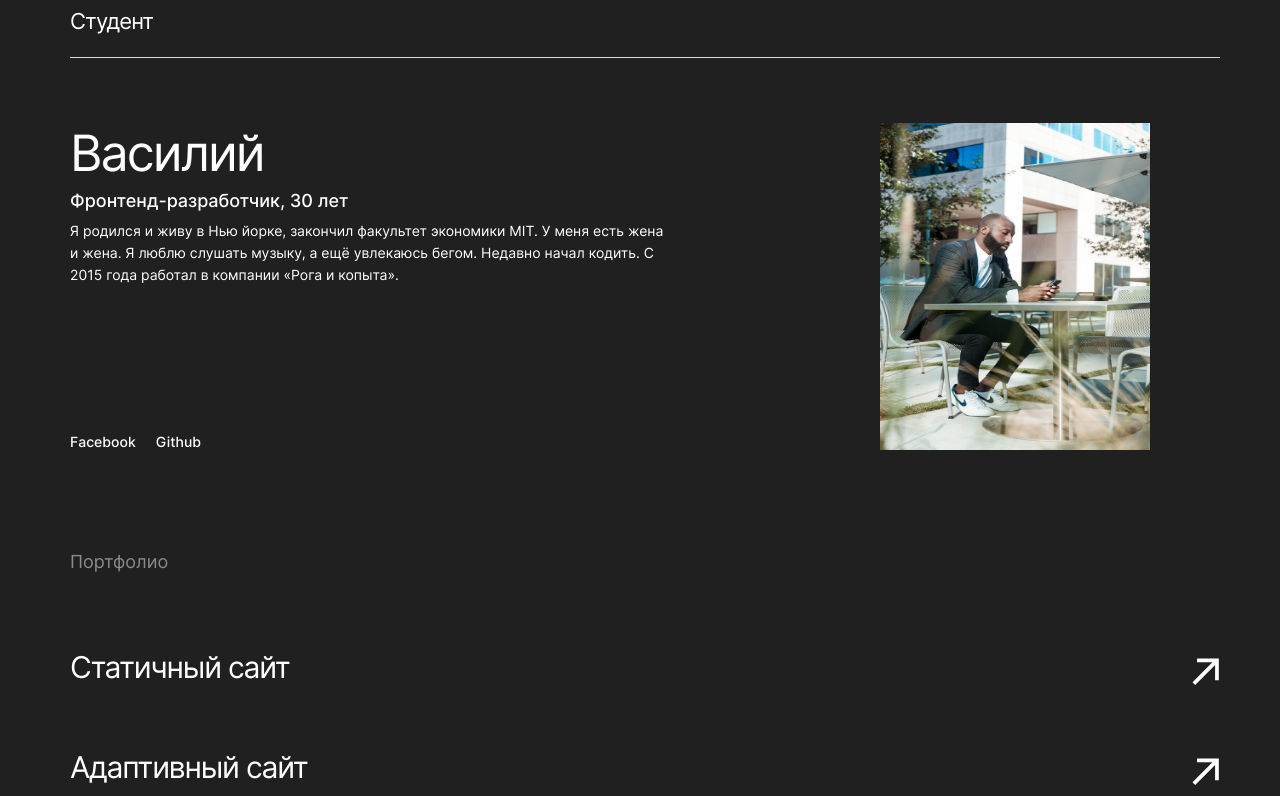
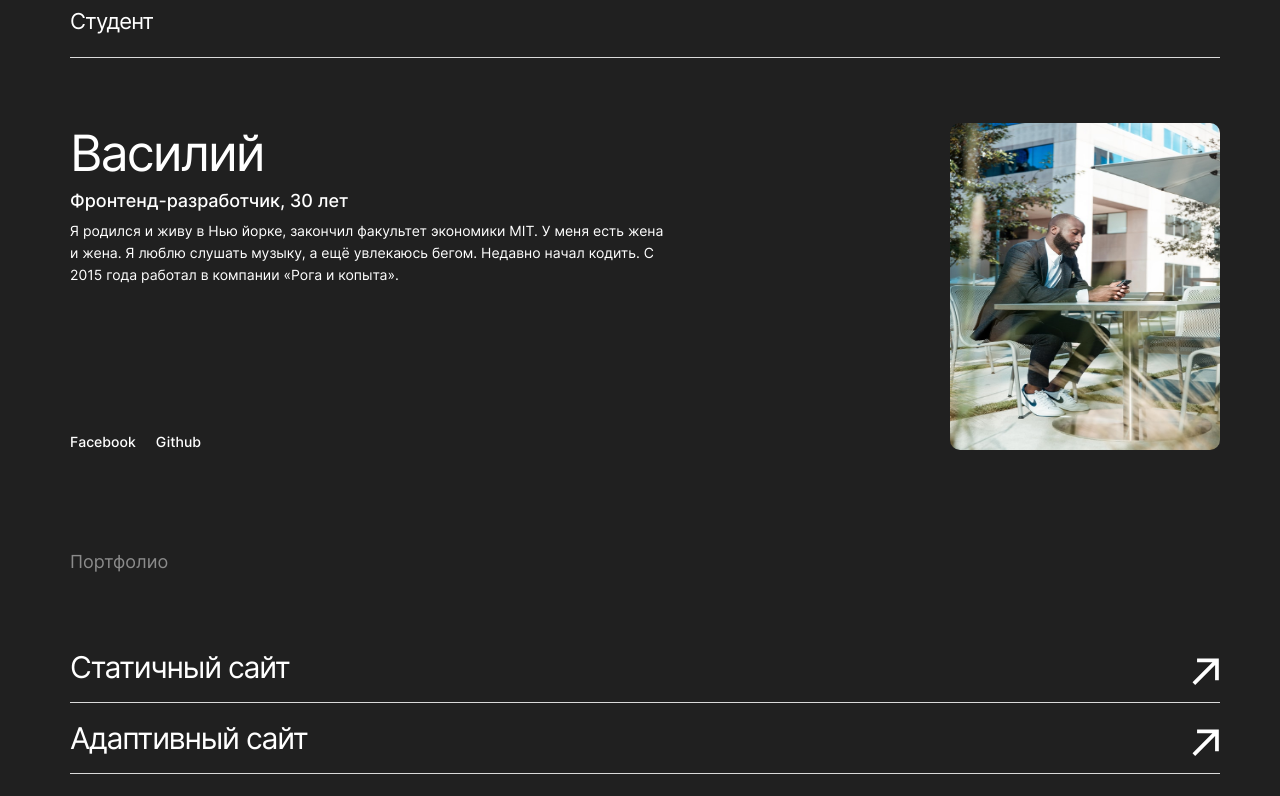
Before and after one commit to Dashnik/movies-explorer-frontend, a React (Create React App) app: page / in a window 1280 px wide. Shown: the part 1940-2736 px from the top of the page. Built offline with nearby package versions, Linux system fonts and the light colour scheme.

Commit message:
Refactor: legacy comments were removed.

```diff
--- a/src/components/Main/AboutMe.css
+++ b/src/components/Main/AboutMe.css
@@ -97,12 +97,13 @@
   grid-row: 3/7;
   grid-column: 2/3;
   align-self: flex-end;
+  justify-self: right;
+  border-radius: 10px;
 }
 
 @media screen and (max-width: 800px){
   .aboutMe {
     grid-template-columns: 1fr 255px;
-    /* grid-template-rows: 117px 23px 106px 34px 128px 104px 91px; */
     grid-template-rows: 117px 23px 106px 54px minmax(195px, 285px) 17px minmax(1px, 91px);
   }
 
@@ -160,7 +161,7 @@
     grid-area: 3/1/4/2;
     width: 292px;
     height: 352px;
-    width: 100%;
+    justify-self: left;
   }
 
   .aboutMe__container-links{
--- a/src/components/Main/Portfolio.css
+++ b/src/components/Main/Portfolio.css
@@ -27,8 +27,12 @@
   list-style-type: none;
 }
 
+.portfolio__links{
+  border-bottom: 1px solid #dadada;
+  margin-bottom: 10px;
+}
+
 .portfolio__link{
-
   background-color: #202020;
   border:0;
   font-weight: normal;
@@ -38,9 +42,6 @@
   color: #ffffff;
   margin: 0;
   cursor: pointer;
-  border-bottom: 1px solid #dadada;
-  margin-bottom: 20px;
-  padding-bottom: 20px;
   display: flex;
   flex-direction: row;
   justify-content: space-between;
@@ -57,7 +58,7 @@
 
 .portfolio__logo{
 
-  width: 29px;
+  max-width: 29px;
   height: 60px;
 }
 
--- a/src/components/Main/Portfolio.js
+++ b/src/components/Main/Portfolio.js
@@ -8,7 +8,7 @@ function Portfolio(props) {
       <div className="portfolio">
         <h3 className="portfolio__title">Портфолио</h3>
         <ul className="portfolio__container">
-          <li>
+          <li className="portfolio__links">
           <a href="https://github.com/Dashnik/how-to-learn" className="portfolio__link" target="_blank" rel="noopener noreferrer">
             Статичный сайт
             <img
@@ -18,7 +18,7 @@ function Portfolio(props) {
             />
           </a>
           </li>
-          <li>
+          <li className="portfolio__links">
           <a href="https://dashnik.github.io/russian-travel/" className="portfolio__link" target="_blank" rel="noopener noreferrer">
             Адаптивный сайт
             <img
```
